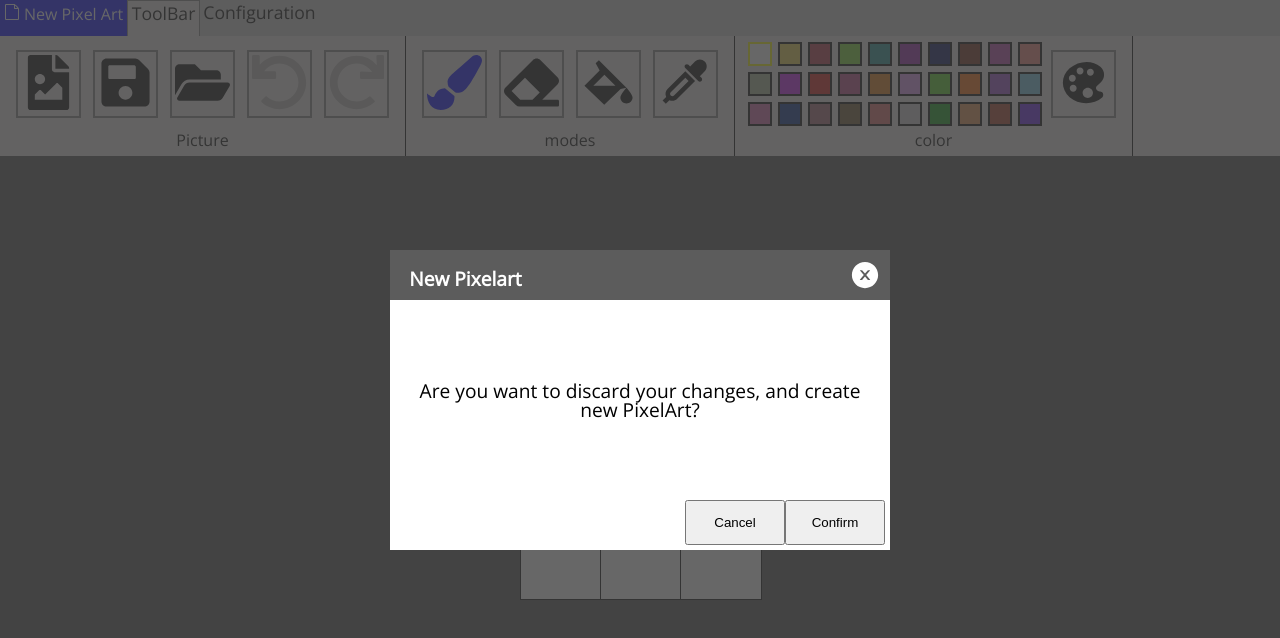
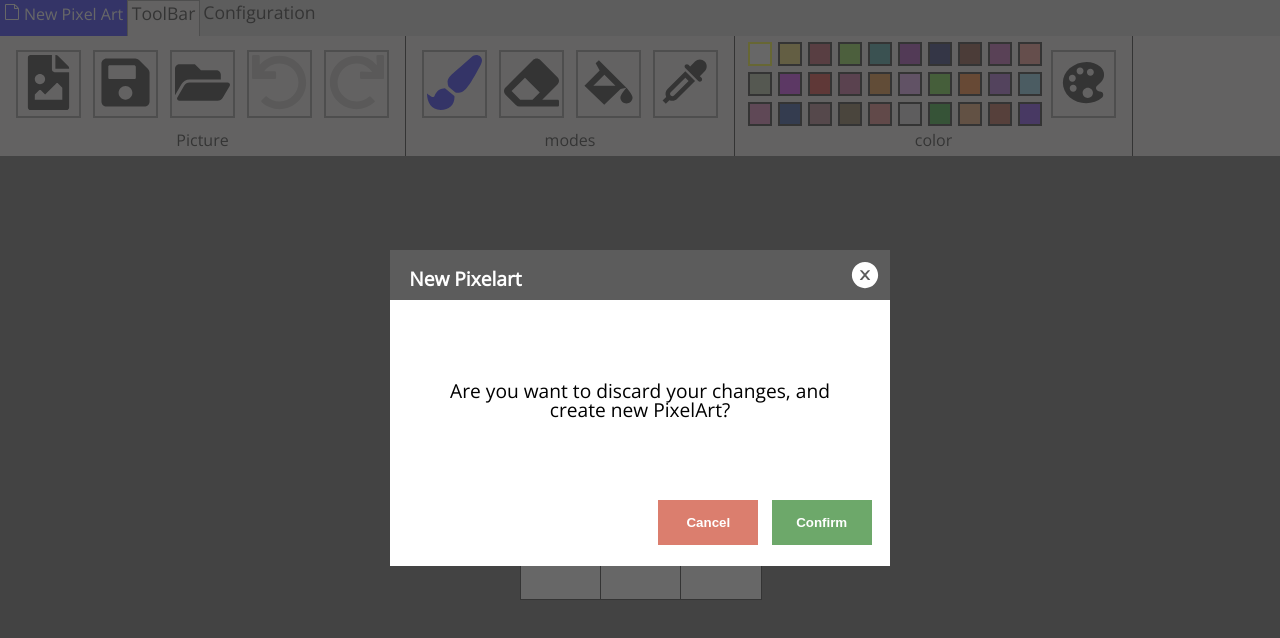
Before and after one commit to pkozubek/pixelart, a React app: page / in a window 1280 px wide. Both pictures are taken after a click on the element "New Pixel Art". Shown: the top 638 px of the page. Built offline with nearby package versions, Linux system fonts and the light colour scheme.

Commit message:
styling modal

```diff
--- a/src/App/App.tsx
+++ b/src/App/App.tsx
@@ -6,6 +6,7 @@ import GlobalStyle from "./GlobalStyle";
 import PixelGrid from "../PixelGrid/PixelGrid";
 import { loadPixelArray, deletePixelArray } from "../utils/storage";
 import Modal from "../UI/Modal/Modal";
+import { buttonType } from "../consts";
 
 const App = () => {
   const { setPixelArtFromStorage } = useContext(PixelContext);
@@ -45,16 +46,19 @@ const App = () => {
           {
             name: "Close",
             key: "close",
+            type: buttonType.NEGATIVE,
             action: modalVisiblityHandler,
           },
           {
             name: "Delete progress",
             key: "delete",
+            type: buttonType.ACTION,
             action: onDeleteProgress,
           },
           {
             name: "Load",
             key: "load",
+            type: buttonType.POSITIVE,
             action: loadPixelArt,
           },
         ]}
--- a/src/Header/NewPixelArt/NewPixelArt.tsx
+++ b/src/Header/NewPixelArt/NewPixelArt.tsx
@@ -1,4 +1,5 @@
 import React, { useContext } from "react";
+import { buttonType } from "../../consts";
 import { PixelContext } from "../../context/PixelContext";
 import { useModal } from "../../hooks/useModal";
 import Modal from "../../UI/Modal/Modal";
@@ -12,11 +13,13 @@ const NewPixelArt = () => {
   const buttons = [
     {
       name: "Cancel",
+      type: buttonType.NEGATIVE,
       key: "cancel",
       action: visibilityHandler,
     },
     {
       name: "Confirm",
+      type: buttonType.POSITIVE,
       key: "confirm",
       action: confirmationHandler,
     },
--- a/src/Header/ToolBar/ToolBar.tsx
+++ b/src/Header/ToolBar/ToolBar.tsx
@@ -164,11 +164,13 @@ const SideBar = () => {
           {
             name: "Cancel",
             key: "cancel",
+            type: "negative",
             action: visibilityHandler,
           },
           {
             name: "Save",
             key: "save",
+            type: "positive",
             action: exportImage,
           },
         ]}
--- a/src/UI/Modal/Modal.tsx
+++ b/src/UI/Modal/Modal.tsx
@@ -7,6 +7,7 @@ import { AiFillCloseCircle } from "react-icons/ai";
 interface IModalButton {
   name: string;
   key: string;
+  type?: "positive" | "negative" | "action" | "normal";
   action: () => void;
 }
 
@@ -23,9 +24,13 @@ const Modal = (props: IModalProps) => {
 
   const renderButton = (button: IModalButton) => {
     return (
-      <button onClick={button.action} key={button.key}>
+      <ModalStyledComponents.Button
+        type={button.type || "normal"}
+        onClick={button.action}
+        key={button.key}
+      >
         {button.name}
-      </button>
+      </ModalStyledComponents.Button>
     );
   };
 
--- a/src/UI/Modal/StyledModalComponents.ts
+++ b/src/UI/Modal/StyledModalComponents.ts
@@ -9,6 +9,19 @@ const buttonSize = 30;
 const backgroundColor = "#fff";
 const titleBar = '#5c5c5c';
 
+const returnBackground = (type: string) => {
+    switch(type) {
+        case 'normal':
+        default:
+            return '#5c5c5c';
+        case 'positive':
+            return '#6da86a';
+        case 'negative':
+            return '#db7e6e';
+        case 'action':
+            return '#688ca1';
+    }
+}
 
 const modalPosition = {
     top: `calc(50% - ${modalHeight/2}px)`,
@@ -31,6 +44,7 @@ const Modal = styled.div`
     z-index: 100;
     top: ${modalPosition.top};
     left: ${modalPosition.left};
+    padding-bottom: 1em;
 `;
 
 const Title = styled.div`
@@ -65,7 +79,7 @@ const CloseIcon = styled.span`
 `;
 
 const Body = styled.div`
-    width: 90%;
+    width: 80%;
     margin: auto;
     height: ${modalSize.content};
 `
@@ -95,13 +109,26 @@ const Actions = styled.div`
     }
 `
 
+const Button = styled.button`
+    margin-right:1em;
+    border:none;
+    background: ${({type}) => returnBackground(type)};
+    color: white;
+    font-weight: bolder;
+
+    :hover {
+        cursor: pointer;
+    }
+`
+
 const ModalStyledComponents = {
     Modal,
     Title,
     CloseIcon,
     Content,
     Body,
-    Actions
+    Actions,
+    Button
 }
 
 export default ModalStyledComponents;
--- a/src/consts/index.ts
+++ b/src/consts/index.ts
@@ -12,3 +12,10 @@ export enum editorMods {
     COLOR_SELECTOR = 'colorSelector',
     ERASER = 'eraser'
 }
+
+export enum buttonType {
+    NORMAL = 'normal',
+    POSITIVE = 'positive',
+    NEGATIVE = 'negative',
+    ACTION = 'action'
+}
```
